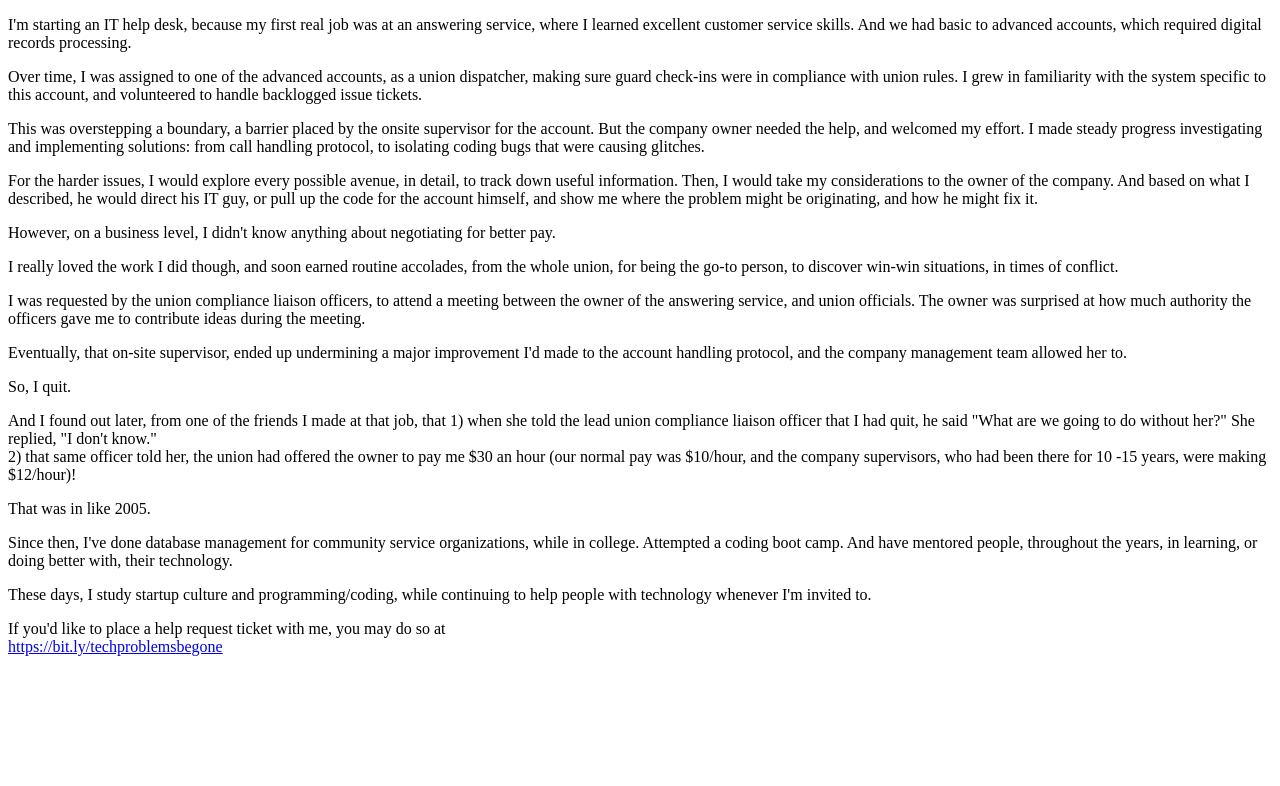
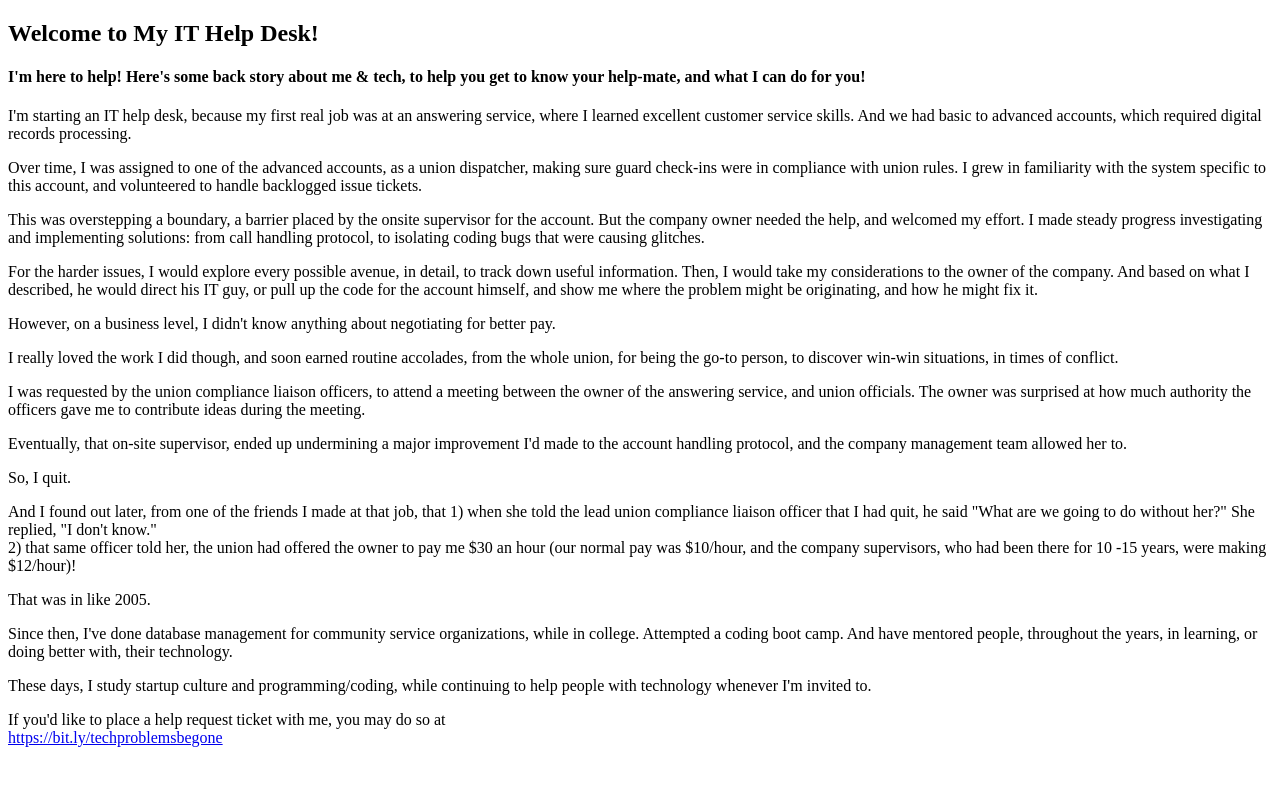
Before and after one commit to primalweb/helpdesk, a plain HTML site: page index.html in a window 1280 px wide. Drawn offline with Linux system fonts and the light colour scheme.

Commit message:
Update index.html
added to header tags

```diff
--- a/index.html
+++ b/index.html
@@ -6,6 +6,8 @@
 </head>
 
 <body>
+  <h2>Welcome to My IT Help Desk! </h2>
+  <h4>I'm here to help! Here's some back story about me & tech, to help you get to know your help-mate, and what I can do for you!</h4>
 <p>
 I'm starting an IT help desk, because my first real job was at an answering service, where I learned excellent customer service skills. And we had basic to advanced accounts, which required digital records processing.
 </p><p>
```
